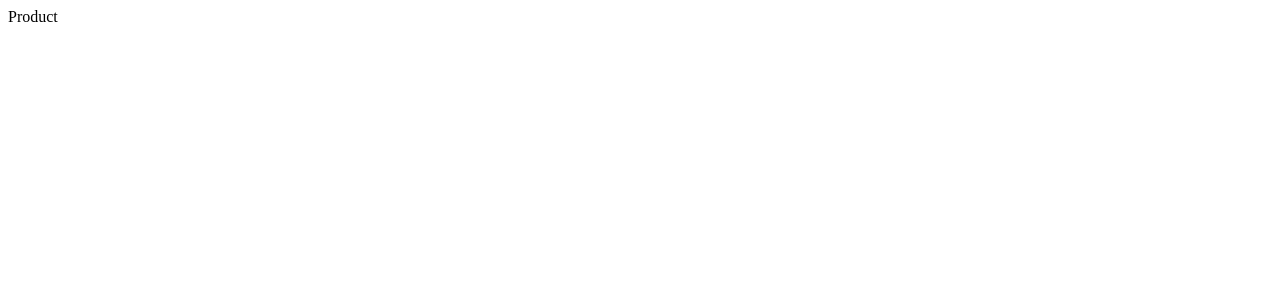
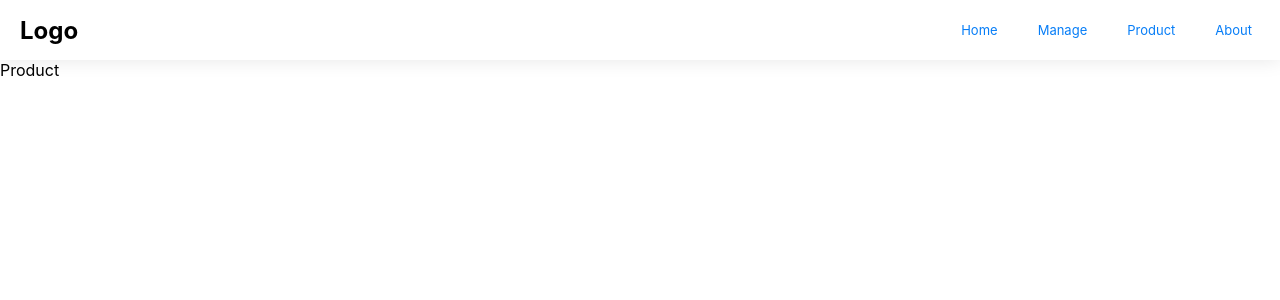
Before and after one commit to n4sunday/web-dev-workshop, a Next.js app: page /product in a window 1280 px wide. Shown: the top 300 px of the page. Built offline with nearby package versions, Linux system fonts and the light colour scheme.

Commit message:
nav bar link

```diff
--- a/components/nav.js
+++ b/components/nav.js
@@ -3,7 +3,11 @@ import Link from 'next/link'
 
 const Nav = () => (
   <nav>
-    <div><h2>Logo</h2></div>
+    <div>
+      <Link href='/'>
+        <h2>Logo</h2>
+      </Link>
+    </div>
     <div><ul>
       <li>
         <Link href='/'>
@@ -14,6 +18,9 @@ const Nav = () => (
         </Link>
         <Link href='/product'>
           <a>Product</a>
+        </Link>
+        <Link href='/about'>
+          <a>About</a>
         </Link>
       </li>
     </ul></div>
@@ -51,6 +58,7 @@ const Nav = () => (
       }
       h2 {
         margin: 0 20px;
+        cursor: pointer;
       }
     `}</style>
   </nav>
--- a/pages/index.js
+++ b/pages/index.js
@@ -2,7 +2,8 @@ import Nav from '../components/nav'
 const HomePage = () => {
   return (
     <div>
-      <Nav/>
+      <Nav />
+      Home
     </div>
   )
 }
--- a/pages/product.js
+++ b/pages/product.js
@@ -1,9 +1,11 @@
+import Nav from '../components/nav'
 const Product = () => {
-    return (
-        <div>
-            Product
-        </div>
-    )
+  return (
+    <div>
+      <Nav />
+      Product
+    </div>
+  )
 }
 
 export default Product
```
Also changed, not shown: pages/about.js (+10 -5 lines), pages/manage.js (+11 -0 lines).
